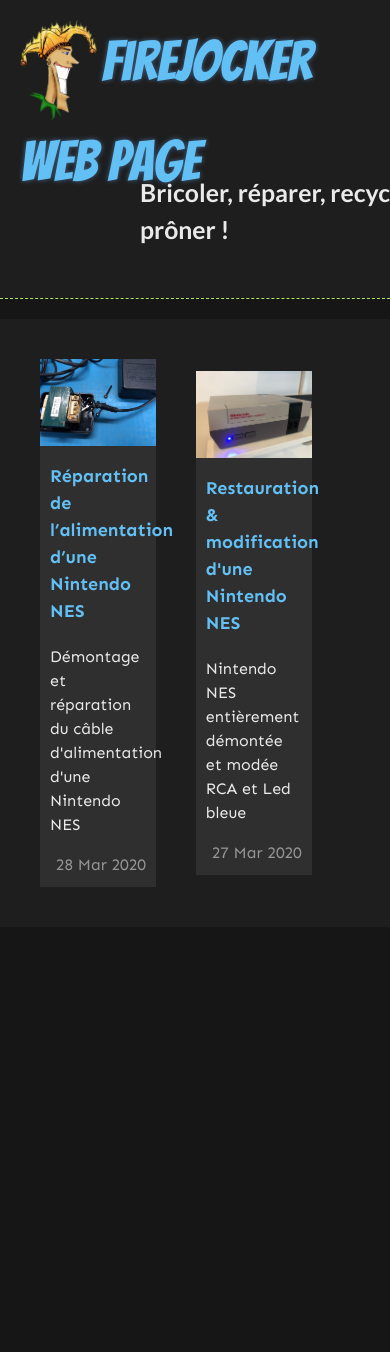
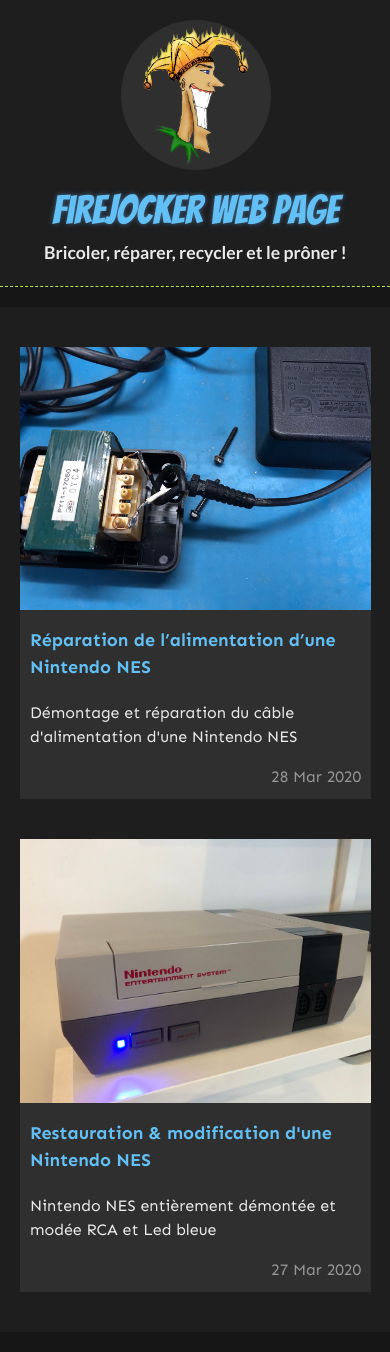
Before and after one commit to jbdemonte/firejocker.com, a Jekyll site: the page built from index.html, in a window 390 px wide. Built offline with Jekyll 4.4.1, drawn with Linux system fonts in a browser that asks for light colours; before the commit the page ends 947 px from its top, so only the background shows below that.

Commit message:
fix responsive design

```diff
--- a/assets/css/style.scss
+++ b/assets/css/style.scss
@@ -11,7 +11,7 @@
     text-decoration: none;
 
     img {
-      height: 100px;
+      height: 120px;
       vertical-align: top;
     }
 
@@ -138,3 +138,43 @@
     color: #969696;
   }
 }
+
+@media (max-width: 600px) {
+  header {
+    a {
+      display: flex;
+      flex-direction: column;
+      align-items: center;
+      img {
+        $size: 150px;
+        width: $size;
+        height: $size;
+        background: #2f2f2f;
+        border-radius: $size / 2;
+        margin-bottom: 10px;
+      }
+      span {
+        font-size: 2.5em;
+      }
+    }
+    a + span {
+      position: inherit;
+      top: inherit;
+      left: inherit;
+      font-size: 1.1em;
+      text-align: center;
+    }
+  }
+
+  #main_content {
+    h1 {
+      font-size: 1.3em;
+    }
+    .posts {
+      flex-direction: column;
+      > * {
+        width: 100%;
+      }
+    }
+  }
+}
```
Also changed, not shown: assets/images/FireJocker.png.
